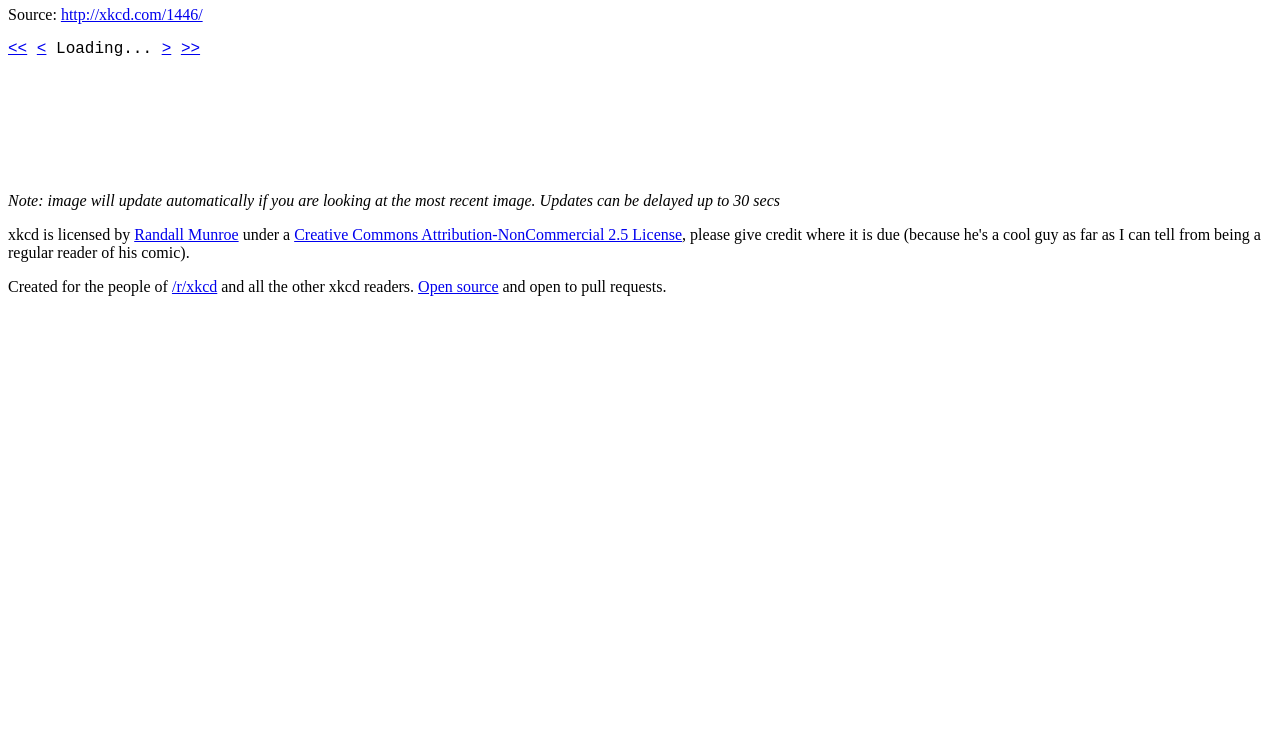
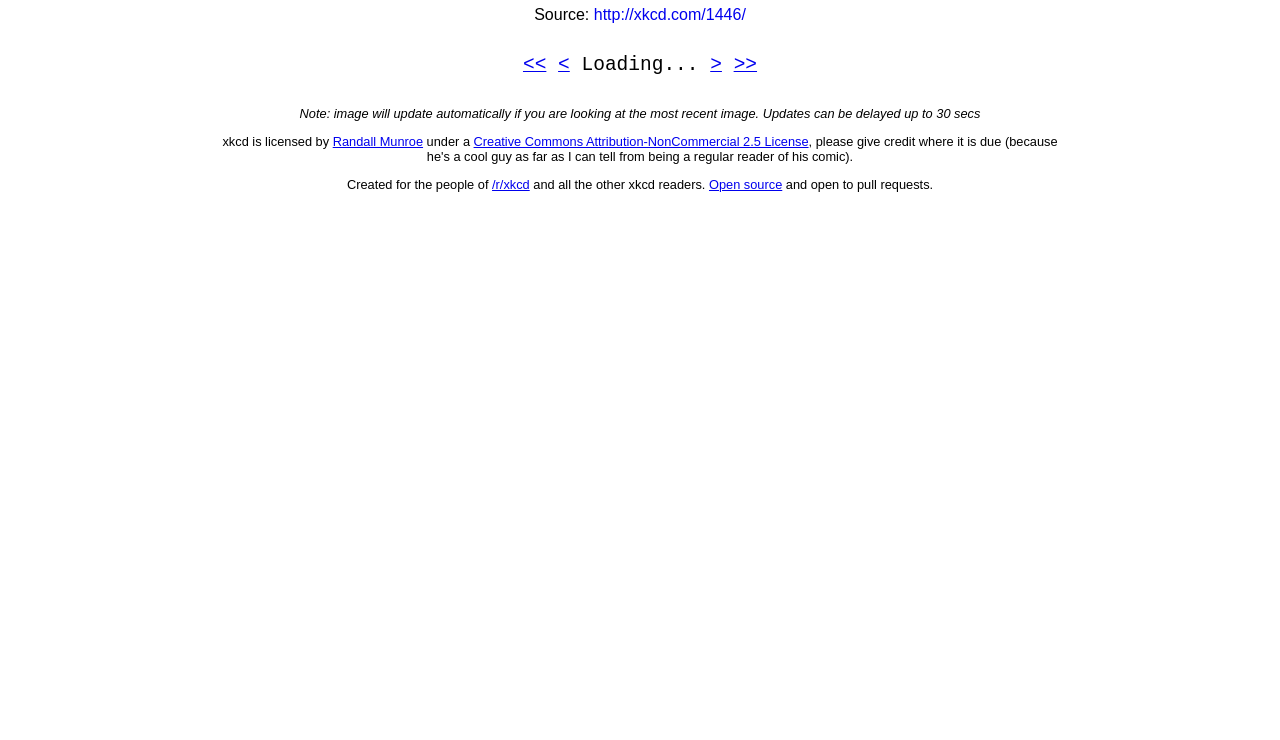
Before and after one commit to MagicalTux/xkcd1446, a plain HTML site: page index.html in a window 1280 px wide. Shown: the part 60-800 px from the top of the page. Drawn offline with nearby package versions, Linux system fonts and the light colour scheme.

Commit message:
Added a tad of style

```diff
--- a/index.html
+++ b/index.html
@@ -4,18 +4,24 @@ this was coded quickly with vim
 -->
 	<head>
 		<title>xkcd 1446</title>
+		<link rel="stylesheet" type="text/css" href="style.css">
 	</head>
 	<body>
 		<h1>xkcd 1446 - Landing</h1>
-		<p>Source: <a href="http://xkcd.com/1446/">http://xkcd.com/1446/</a></p>
-		<p style="font-family: fixed,monospace;"><a href="#" onclick="go_first(); return false">&lt;&lt;</a> <a href="#" onclick="go_prev(); return false">&lt;</a> <span id="current_id">Loading...</span> <a href="#" onclick="go_next();return false">&gt;</a> <a href="#" onclick="go_last();return false">&gt;&gt;</a></p>
+		<div class="source">Source: <a href="http://xkcd.com/1446/">http://xkcd.com/1446/</a></div>
+		<div class="controls">
+			<a href="#" onclick="go_first(); return false">&lt;&lt;</a>
+			<a href="#" onclick="go_prev(); return false">&lt;</a>
+			<span id="current_id">Loading...</span>
+			<a href="#" onclick="go_next();return false">&gt;</a>
+			<a href="#" onclick="go_last();return false">&gt;&gt;</a>
+		</div>
 		<img src="" id="image"/>
-		<p>&nbsp;</p>
-		<p>&nbsp;</p>
-		<p>&nbsp;</p>
-		<p><i>Note: image will update automatically if you are looking at the most recent image. Updates can be delayed up to 30 secs</i></p>
-		<p>xkcd is licensed by <a href="http://www.xkcd.com/about/">Randall Munroe</a> under a <a href="http://www.xkcd.com/license.html">Creative Commons Attribution-NonCommercial 2.5 License</a>, please give credit where it is due (because he's a cool guy as far as I can tell from being a regular reader of his comic).</p>
-		<p>Created for the people of <a href="http://www.reddit.com/r/xkcd">/r/xkcd</a> and all the other xkcd readers. <a href="https://github.com/MagicalTux/xkcd1446">Open source</a> and open to pull requests.</p>
+		<div class="footer">
+			<p><i>Note: image will update automatically if you are looking at the most recent image. Updates can be delayed up to 30 secs</i></p>
+			<p>xkcd is licensed by <a href="http://www.xkcd.com/about/">Randall Munroe</a> under a <a href="http://www.xkcd.com/license.html">Creative Commons Attribution-NonCommercial 2.5 License</a>, please give credit where it is due (because he's a cool guy as far as I can tell from being a regular reader of his comic).</p>
+			<p>Created for the people of <a href="http://www.reddit.com/r/xkcd">/r/xkcd</a> and all the other xkcd readers. <a href="https://github.com/MagicalTux/xkcd1446">Open source</a> and open to pull requests.</p>
+		</div>
 		<script src="https://code.jquery.com/jquery-2.1.1.min.js"></script>
 		<script src="code.js"></script>
 	</body>
--- /dev/null
+++ b/style.css
@@ -0,0 +1,20 @@
+body {
+	font-family: sans-serif;
+	text-align: center;
+}
+
+.source a {
+	text-decoration: none;
+}
+
+.controls {
+	font-family: monospace;
+	font-size: 1.5em;
+	margin: 30px 0 10px 0;
+}
+
+.footer {
+	max-width: 850px;
+	margin: 20px auto;
+	font-size: 0.8em;
+}
```
